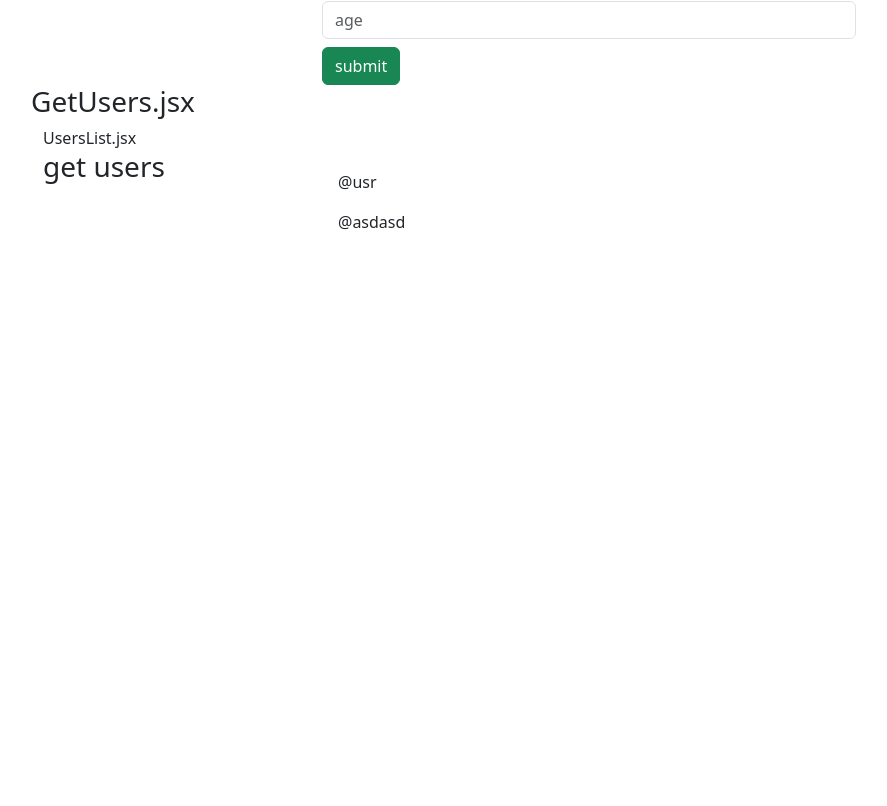
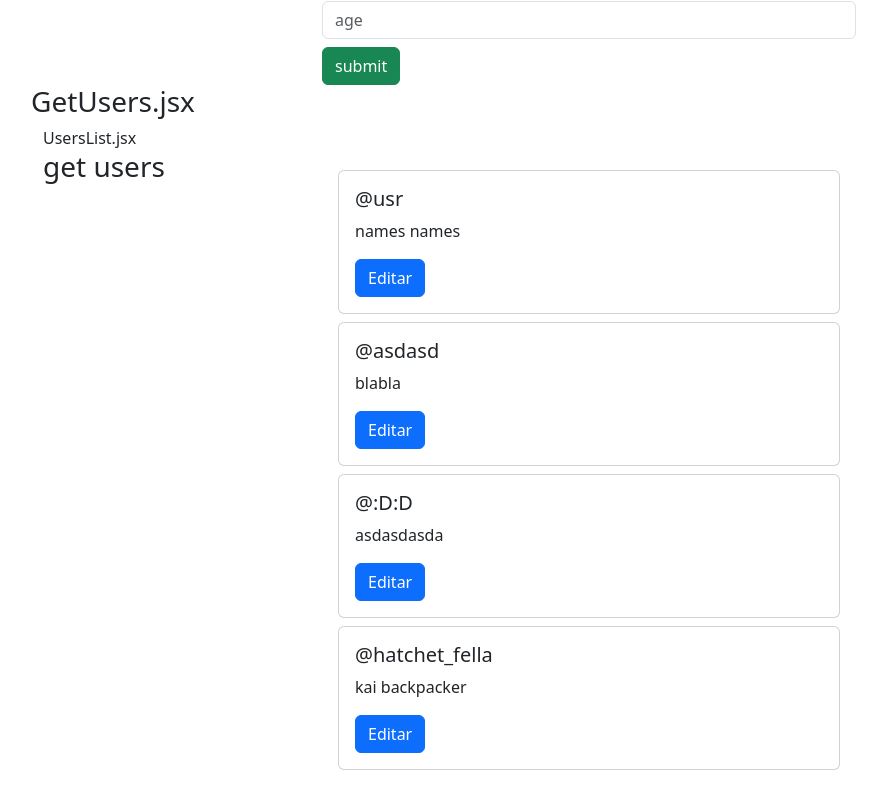
Before and after one commit to cold-briu/react-basic-crud, a React (Create React App) app: page /admin in a window 1280 px wide. Shown: the part 351-1157 px from the top of the page, without its empty margins (51-938 px from the left). Before the commit the page ends 800 px from the top, so only its background shows below. Built offline with nearby package versions, Linux system fonts and the light colour scheme; data requests are answered from the project's data file.

Commit message:
feat: added component list card

```diff
--- a/db/db.json
+++ b/db/db.json
@@ -11,6 +11,18 @@
       "username": "@asdasd",
       "name": "blabla",
       "age": "40"
+    },
+    {
+      "id": "4",
+      "username": "@:D:D",
+      "name": "asdasdasda",
+      "age": "444"
+    },
+    {
+      "id": "99",
+      "username": "@hatchet_fella",
+      "name": "kai backpacker",
+      "age": "25"
     }
   ]
 }
--- a/src/Admin.jsx
+++ b/src/Admin.jsx
@@ -4,6 +4,7 @@ import GetUsers from "./containers/GetUsers";
 
 
 const Admin = () => {
+
 	return (
 		<>
 			<h1>Page: Admin.jsx</h1>
--- /dev/null
+++ b/src/components/UserCard.jsx
@@ -0,0 +1,25 @@
+import React from 'react'
+import { Link } from 'react-router-dom'
+
+const UserCard = ({ username, name, id }) => {
+	const LINK_ADDRESS = `/users/${id}`
+
+	return (
+		<div className="card mb-2">
+			<div className="card-body">
+				<h5 className="card-title">
+					{username}
+				</h5>
+				<p className="card-text">
+					{name}
+				</p>
+				<Link className='btn btn-primary' to={LINK_ADDRESS} >
+					Editar
+				</Link>
+			</div>
+		</div>
+	)
+
+}
+
+export default UserCard
--- a/src/components/UsersList.jsx
+++ b/src/components/UsersList.jsx
@@ -1,13 +1,27 @@
 import React from 'react'
+import UserCard from './UserCard'
+
 
 const UsersList = ({ list }) => {
 
 	return (
+		<div className="p-3 mt-1">
+			{
+				list.map(
+					(e) => {
+						return (
+							<UserCard
+								key={e.id}
+								username={e.username}
+								name={e.name}
+								id={e.id}
+							/>
+						)
+					}
 
-		<div className="p-3 mt-1">
-			{list.map((e, i) => <p key={i}>{e.username}</p>)}
+				)
+			}
 		</div>
-
 	)
 }
 
```
